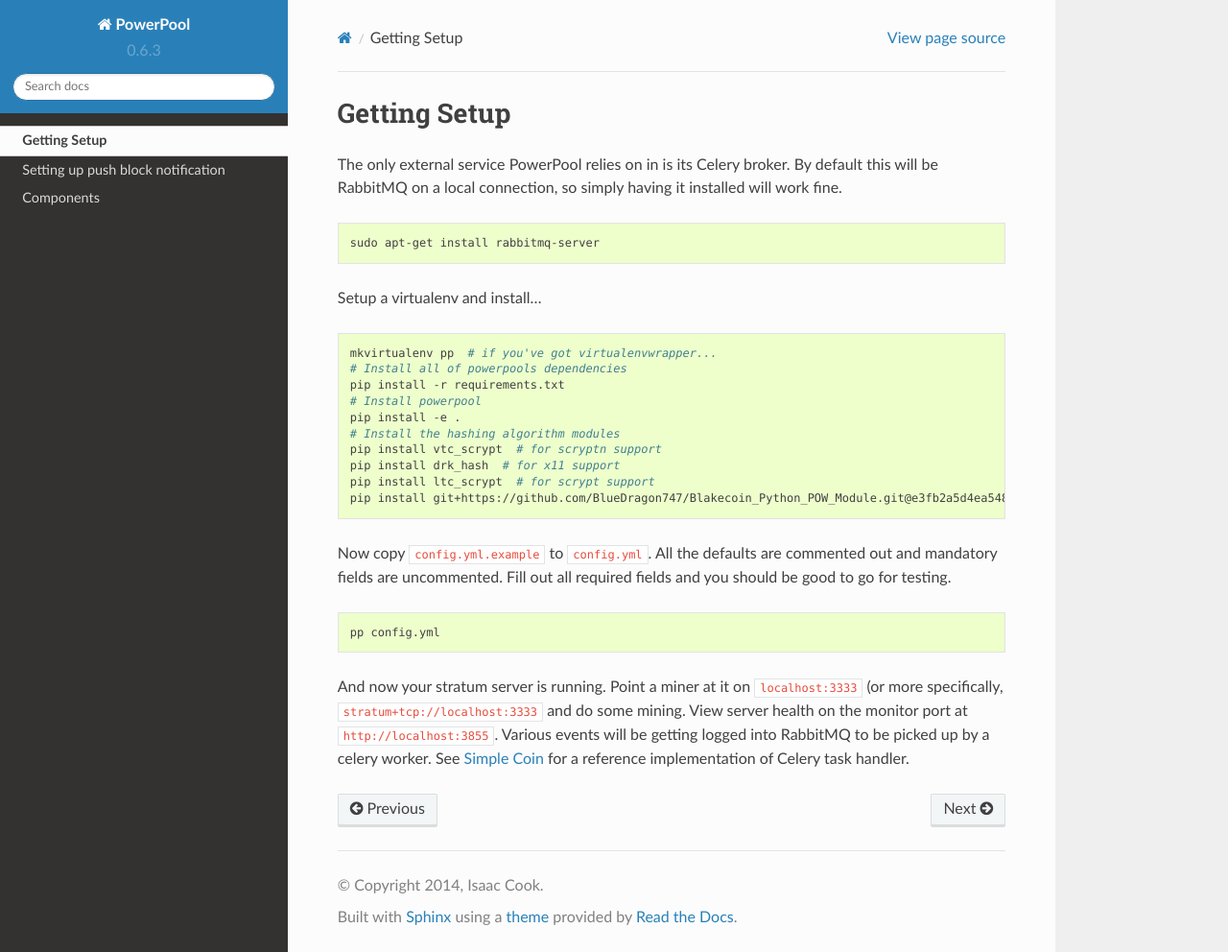
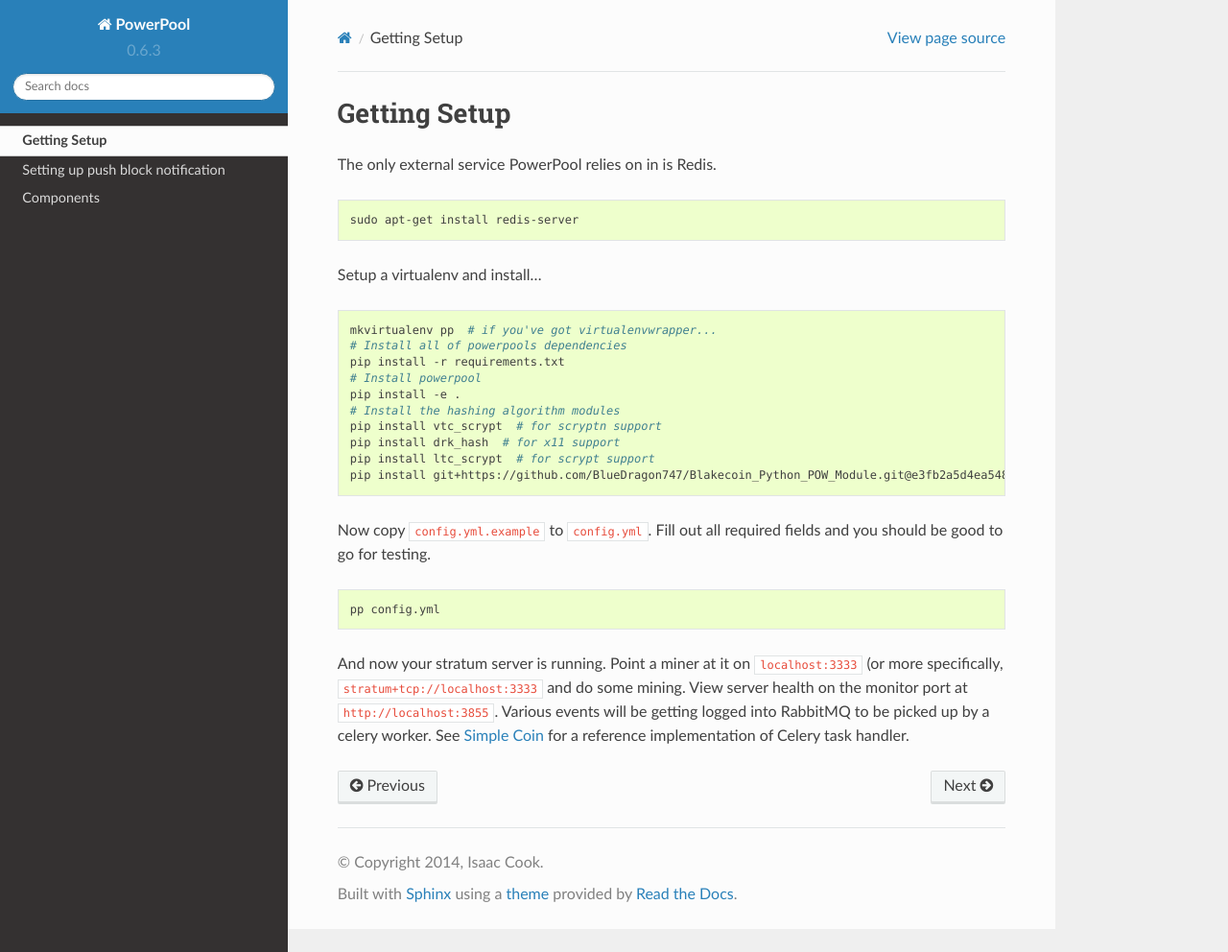
Before and after one commit to simplecrypto/powerpool, a Sphinx documentation site: the page built from doc/setup.rst, in a window 1280 px wide and 992 px high. Shown: the whole window at 96% size. Built offline with Sphinx 7.4.7 and the Read the Docs theme 2.0.0, drawn with Linux system fonts in a browser that asks for light colours.

Commit message:
A few docs corrections.

```diff
--- a/doc/setup.rst
+++ b/doc/setup.rst
@@ -1,13 +1,11 @@
 Getting Setup
 =============
 
-The only external service PowerPool relies on in is its Celery broker. By
-default this will be RabbitMQ on a local connection, so simply having it
-installed will work fine.
+The only external service PowerPool relies on in is Redis.
 
 .. code-block:: bash
 
-    sudo apt-get install rabbitmq-server
+    sudo apt-get install redis-server
 
 Setup a virtualenv and install...
 
@@ -24,8 +22,7 @@
     pip install ltc_scrypt  # for scrypt support
     pip install git+https://github.com/BlueDragon747/Blakecoin_Python_POW_Module.git@e3fb2a5d4ea5486f52f9568ffda132bb69ed8772#egg=blake_hash
 
-Now copy ``config.yml.example`` to ``config.yml``. All the defaults are
-commented out and mandatory fields are uncommented. Fill out all required fields
+Now copy ``config.yml.example`` to ``config.yml``. Fill out all required fields
 and you should be good to go for testing.
 
 .. code-block:: bash
```
